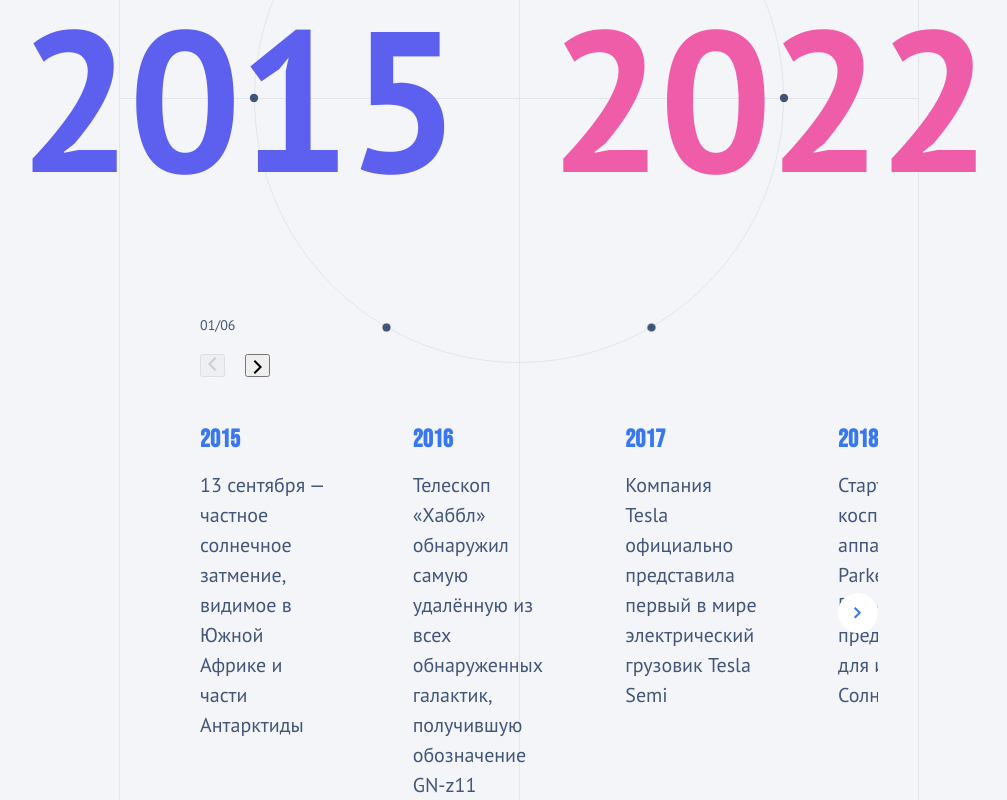
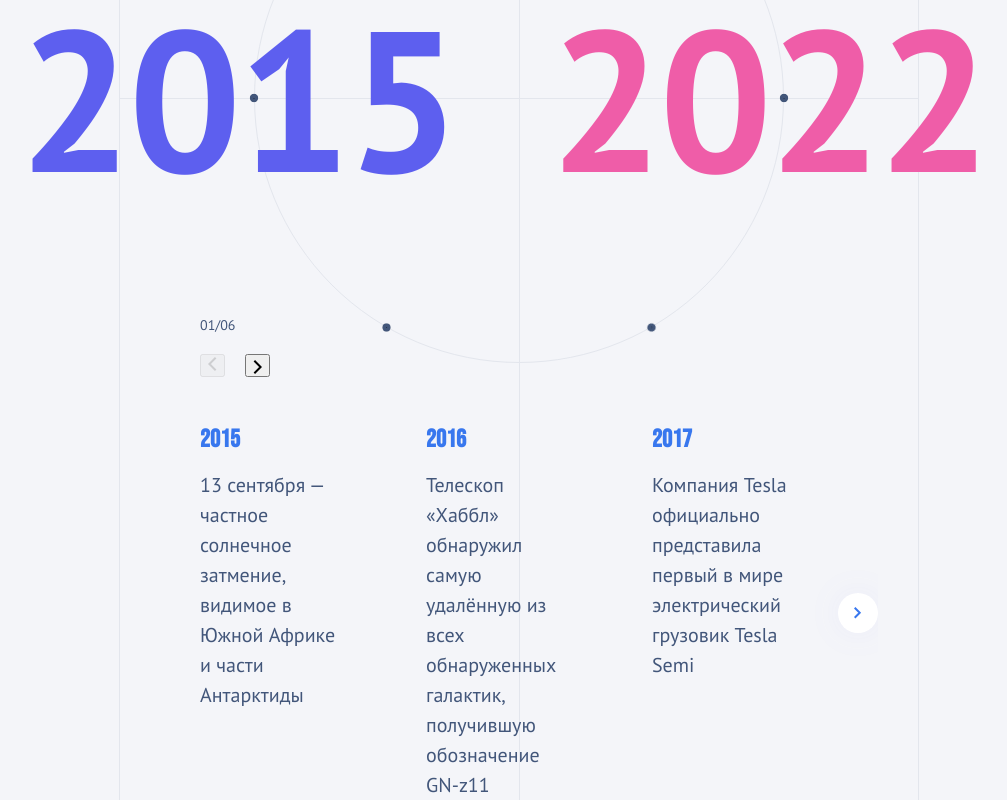
Before and after one commit to ayyPls/only-test, a React (Create React App) app: page / in a window 1280 px wide. Shown: the part 382-1182 px from the top of the page, without its empty margins (201-1208 px from the left). Built offline with nearby package versions, Linux system fonts and the light colour scheme.

Commit message:
minor style fixes

```diff
--- a/src/index.css
+++ b/src/index.css
@@ -37,7 +37,7 @@ main {
   z-index: 2;
   background-color: white;
   border: none;
-  backdrop-filter: blur(15px);
+  filter: drop-shadow(0 0 15px #5D5FEF10);
 }
 
 @media screen and (max-width: 768px){
--- a/src/shared/ui/event-swiper/index.tsx
+++ b/src/shared/ui/event-swiper/index.tsx
@@ -96,7 +96,7 @@ const EventSwiper: FC<IEventSwiperProps> = ({ events }) => {
             768: {
                 slidesPerView: SWIPER_SLIDES_PER_VIEW,
                 spaceBetween: 80,
-                slidesOffsetAfter: 120,
+                slidesOffsetAfter: 80,
             }
         }} onSlideChange={handleSlideChange}>
             {
--- a/src/widgets/event-type-switch/index.tsx
+++ b/src/widgets/event-type-switch/index.tsx
@@ -81,6 +81,7 @@ const LineVertical = styled.div`
 const EventTypeActionsContainer = styled.div`
   display: flex;
   flex-direction: column;
+  position: relative;
   width: fit-content;
   align-items: flex-start;
   gap: 20px;
@@ -152,7 +153,7 @@ const EventTypeSwitch: FC<IEventTypeSwitchProps> = ({ eventTypes, activeEventTyp
         </EventTypeSwitchContainer>
         <LineHorizontal />
         <LineVertical />
-        <EventTypeActionsContainer className="circle-action-buttons">
+        <EventTypeActionsContainer>
             {/* NOTE: this is ok until length of event types is in range [2...10] */}
             <span>{`0${activeEventTypeIndex + 1}/0${eventTypes.length}`}</span>
             <EventTypeActionButtonsContainer>
```
